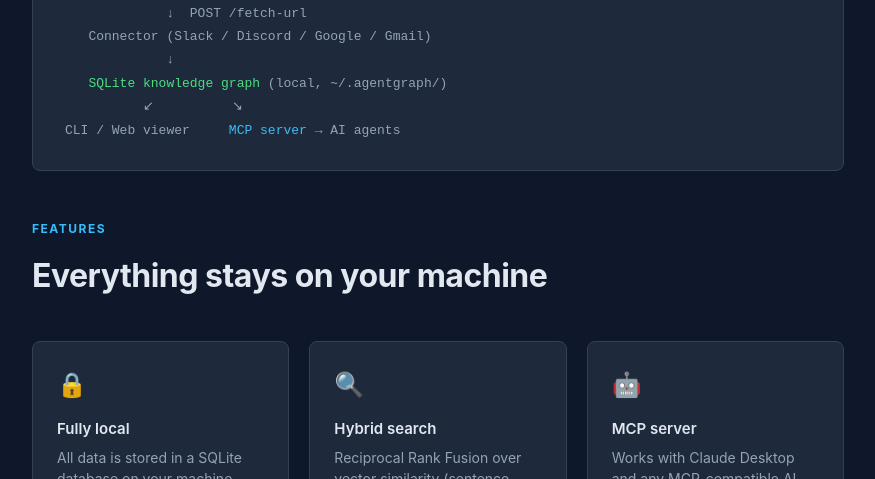
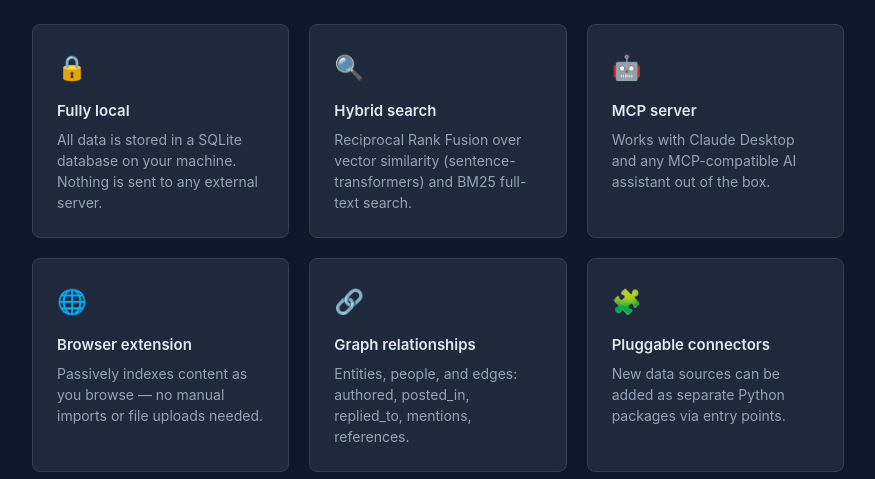
Before and after one commit to simonexmachina/agent-graph, a browser extension: page docs/index.html in a window 1280 px wide. Shown: the part 621-1100 px from the top of the page, without its empty margins (202-1077 px from the left). Drawn offline with Linux system fonts and the light colour scheme.

Commit message:
Remove homepage diagram

```diff
--- a/docs/index.html
+++ b/docs/index.html
@@ -90,23 +90,6 @@
     .btn:hover { opacity: .85; text-decoration: none; }
     .btn-primary { background: var(--accent); color: #0f172a; }
     .btn-ghost   { background: var(--surface); color: var(--text); border: 1px solid var(--border); }
-
-    /* ── Diagram ── */
-    .diagram {
-      background: var(--surface);
-      border: 1px solid var(--border);
-      border-radius: var(--radius);
-      padding: 28px 32px;
-      font-family: "SF Mono", "Fira Code", monospace;
-      font-size: 13px;
-      color: var(--muted);
-      line-height: 1.8;
-      margin: 48px 0;
-      overflow-x: auto;
-      white-space: pre;
-    }
-    .diagram .hl { color: var(--accent); }
-    .diagram .hl2 { color: var(--green); }
 
     /* ── Features ── */
     .section-label {
@@ -265,15 +248,6 @@
     </div>
   </section>
 
-  <!-- ── Diagram ── -->
-  <div class="diagram"><span class="hl">Browser extension</span> <span class="muted">(dwell detection)</span>
-             ↓  POST /fetch-url
-   Connector <span class="muted">(Slack / Discord / Google / Gmail)</span>
-             ↓
-   <span class="hl2">SQLite knowledge graph</span> <span class="muted">(local, ~/.agentgraph/)</span>
-          ↙          ↘
-CLI / Web viewer     <span class="hl">MCP server</span> → AI agents</div>
-
   <!-- ── Features ── -->
   <section>
     <div class="section-label">Features</div>
```
Also changed, not shown: .beans/3hk3--remove-homepage-diagram.md (added).
